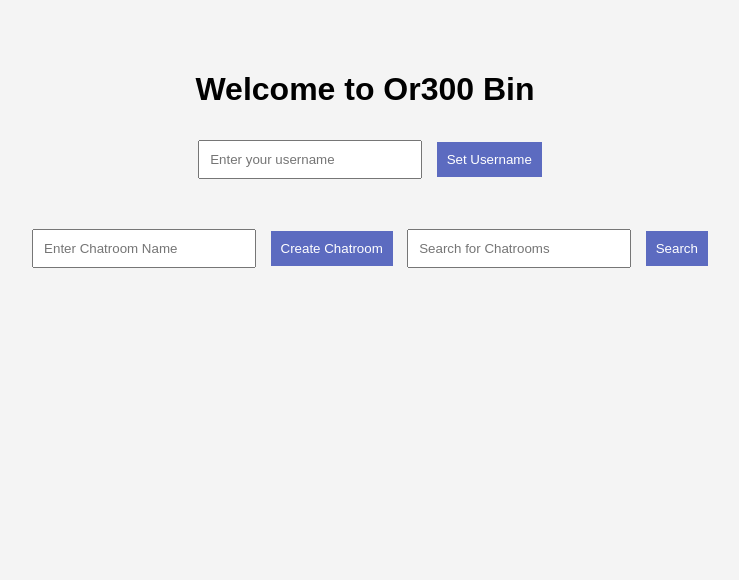
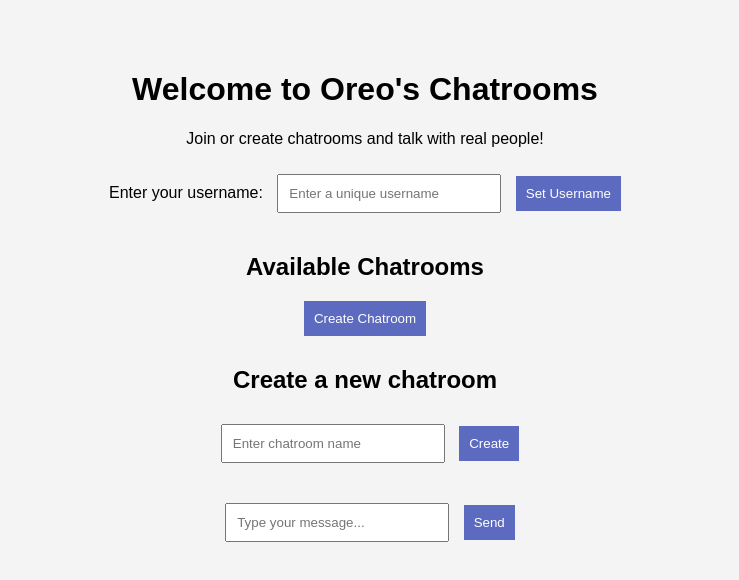
Before and after one commit to Or300/Or300-Bin, a plain HTML site: page index.html in a window 1280 px wide. Shown: the whole page, without its empty margins (275-1014 px from the left). Drawn offline with Linux system fonts and the light colour scheme.

Commit message:
Update index.html

```diff
--- a/index.html
+++ b/index.html
@@ -3,36 +3,46 @@
 <head>
   <meta charset="UTF-8">
   <meta name="viewport" content="width=device-width, initial-scale=1.0">
-  <title>Or300 Bin</title>
+  <title>Oreo's Chatrooms</title>
   <link rel="stylesheet" href="styles.css">
 </head>
 <body>
   <div class="container">
-    <h1>Welcome to Or300 Bin</h1>
+    <header>
+      <h1>Welcome to Oreo's Chatrooms</h1>
+      <p>Join or create chatrooms and talk with real people!</p>
+    </header>
+
+    <!-- Username Input -->
     <div class="username-section">
-      <input type="text" id="username" placeholder="Enter your username">
+      <label for="username">Enter your username:</label>
+      <input type="text" id="username" placeholder="Enter a unique username" />
       <button onclick="setUsername()">Set Username</button>
     </div>
+
+    <!-- Chatroom Management -->
     <div class="chatroom-section">
-      <input type="text" id="chatroom-name" placeholder="Enter Chatroom Name">
-      <button onclick="createChatroom()">Create Chatroom</button>
-      <input type="text" id="search-chatroom" placeholder="Search for Chatrooms">
-      <button onclick="searchChatrooms()">Search</button>
-    </div>
-    <div id="chatrooms-list">
-      <!-- Chatrooms will appear here -->
+      <h2>Available Chatrooms</h2>
+      <ul id="chatroom-list"></ul>
+      <button onclick="showCreateChatroom()">Create Chatroom</button>
     </div>
 
-    <!-- Chat Room Interface -->
-    <div id="chatroom-interface" style="display:none;">
-      <h3 id="chatroom-name-display"></h3>
-      <div id="messages-display" style="height: 300px; overflow-y: scroll; margin-bottom: 10px; border: 1px solid #ccc; padding: 10px;"></div>
-      <input type="text" id="chat-input" placeholder="Type a message..." onkeydown="handleChatInput(event)">
+    <!-- Create Chatroom -->
+    <div id="create-chatroom" class="create-chatroom hidden">
+      <h2>Create a new chatroom</h2>
+      <input type="text" id="new-chatroom-name" placeholder="Enter chatroom name" />
+      <button onclick="createChatroom()">Create</button>
+    </div>
+
+    <!-- Chat Window -->
+    <div id="chat-window" class="hidden">
+      <h2 id="chatroom-title"></h2>
+      <div id="messages"></div>
+      <input type="text" id="message-input" placeholder="Type your message..." />
       <button onclick="sendMessage()">Send</button>
-      <button onclick="leaveChatroom()">Leave Chatroom</button>
     </div>
   </div>
 
-  <script src="scripts.js"></script>
+  <script src="script.js"></script>
 </body>
 </html>
```
